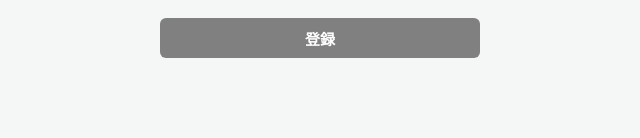
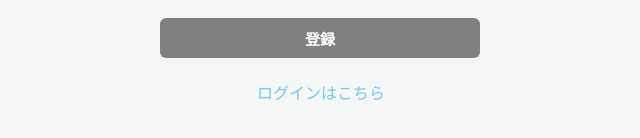
Before and after one commit to bumpfuji10/gyraph-front, a Vue app in the folder front/: page /signup in a window 1280 px wide. Shown: the part 350-488 px from the top of the page, without its empty margins (319-959 px from the left). Built offline with nearby package versions, Linux system fonts and the light colour scheme.

Commit message:
ログインはこちらの導線を新規登録画面に設置

```diff
--- a/front/src/components/pages/Signup.vue
+++ b/front/src/components/pages/Signup.vue
@@ -45,6 +45,9 @@
           <span v-if="!isLoading">登録</span>
         </button>
       </Form>
+      <div class="redirect-signup">
+        <router-link to="/login">ログインはこちら</router-link>
+      </div>
     </main>
   </div>
 </template>
```
